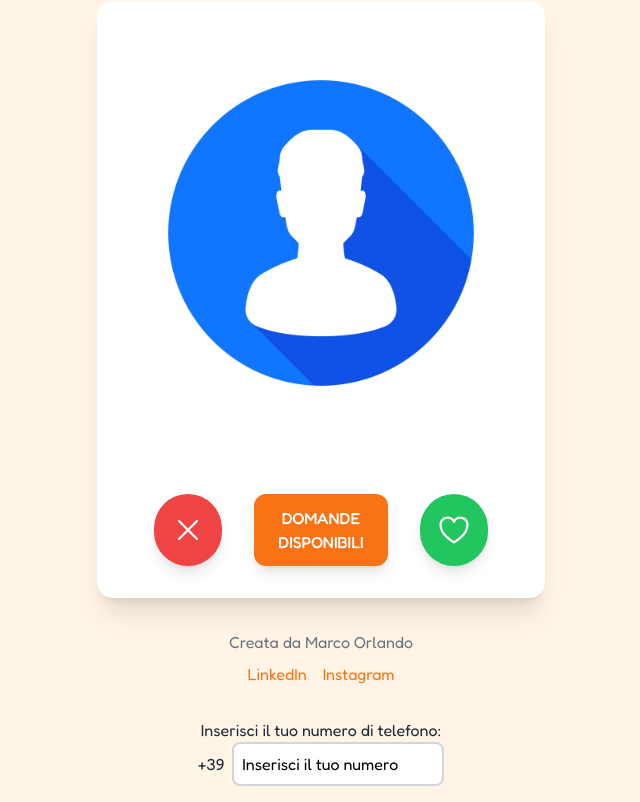
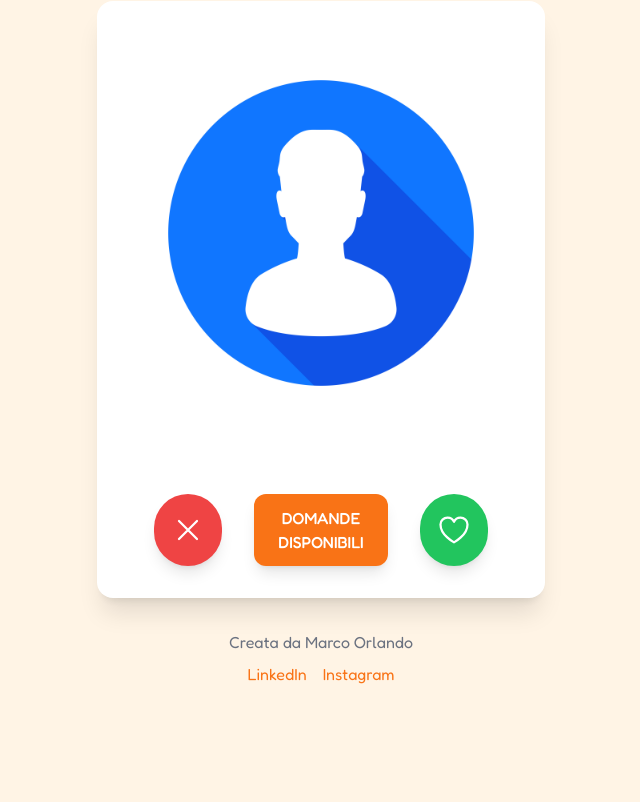
Before and after one commit to marcotradpo/linder, a Next.js app: page / in a window 1280 px wide. Shown: the part 191-993 px from the top of the page, without its empty margins (319-959 px from the left). After the commit the page ends 893 px from the top, so only its background shows below. Built offline with nearby package versions, Linux system fonts and the light colour scheme.

Commit message:
refactor: spostato input telefono nel MatchModal e rimosso prefisso +39

```diff
--- a/src/app/page.tsx
+++ b/src/app/page.tsx
@@ -160,21 +160,6 @@ export default function Home() {
           </a>
         </div>
       </footer>
-
-      <div className="mt-8 text-center text-gray-800">
-        <p>Inserisci il tuo numero di telefono:</p>
-        <div className="flex items-center space-x-2">
-          <span className="text-gray-800">+39</span>
-          <input
-            type="tel"
-            value={phoneNumber}
-            onChange={(e) => setPhoneNumber(e.target.value)}
-            placeholder="Inserisci il tuo numero"
-            className="flex-1 p-2 border-2 border-gray-300 rounded-lg focus:outline-none focus:border-[#FF8A00]"
-            style={{ color: 'black', WebkitTextFillColor: 'black' }}
-          />
-        </div>
-      </div>
     </main>
   );
 }
--- a/src/components/MatchModal.tsx
+++ b/src/components/MatchModal.tsx
@@ -77,14 +77,19 @@ export default function MatchModal({ isOpen, onClose, onNext }: ModalProps) {
               animate={{ y: 0, opacity: 1 }}
               transition={{ delay: 0.4 }}
             >
+              <div className="mt-6">
+                <p className="text-gray-800 mb-4">Inserisci il tuo numero di telefono:</p>
+                <div className="flex items-center">
                   <input
                     type="tel"
                     value={phoneNumber}
                     onChange={(e) => setPhoneNumber(e.target.value)}
                     placeholder="Inserisci il tuo numero"
-                className="w-full px-6 py-4 text-lg border border-gray-300 rounded-xl focus:outline-none focus:ring-2 focus:ring-primary-500"
-                required
+                    className="flex-1 p-2 border-2 border-gray-300 rounded-lg focus:outline-none focus:border-[#FF8A00]"
+                    style={{ color: 'black', WebkitTextFillColor: 'black' }}
                   />
+                </div>
+              </div>
               <motion.button
                 type="submit"
                 className="w-full bg-primary-500 text-white py-4 rounded-xl text-xl font-semibold hover:bg-primary-600 transition-colors shadow-lg"
```
Lines whose indentation alone changed are shown as unchanged.
